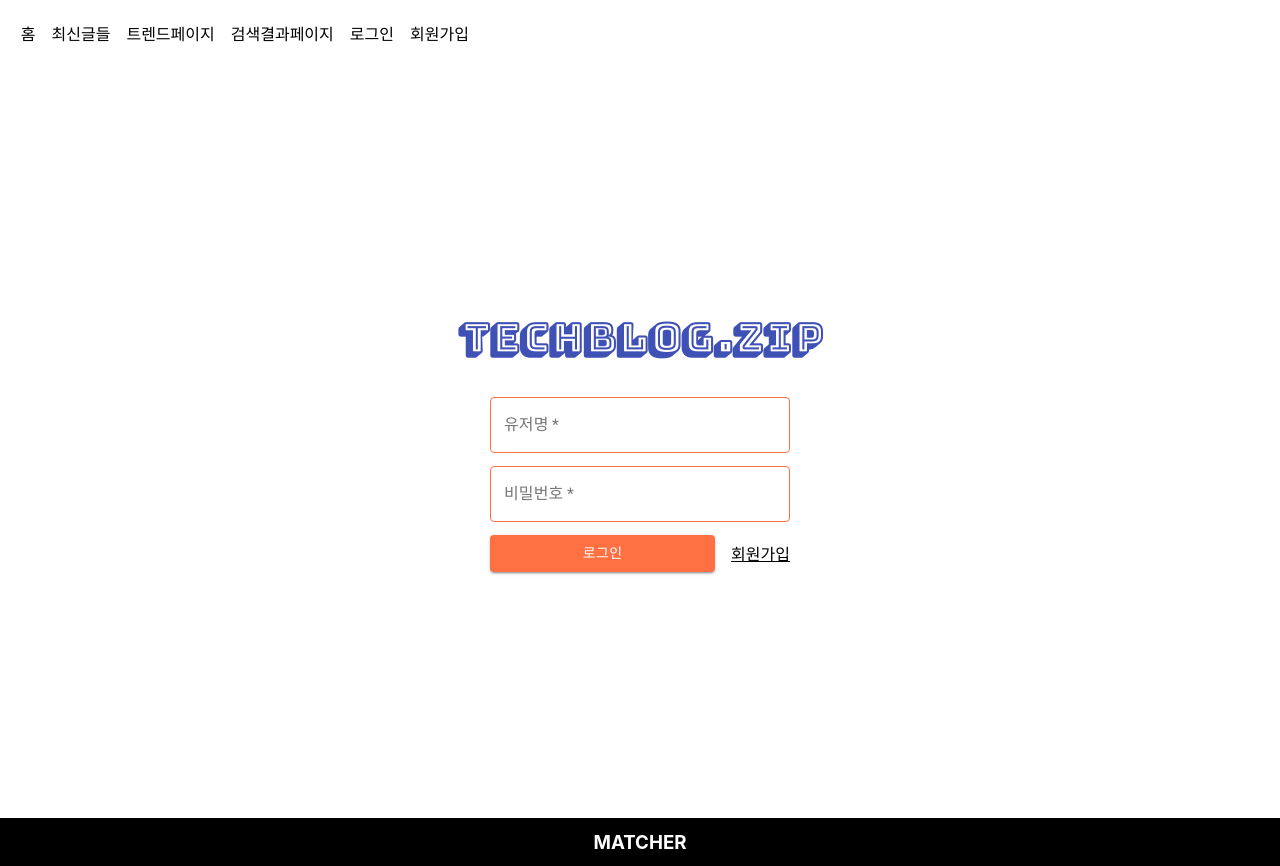
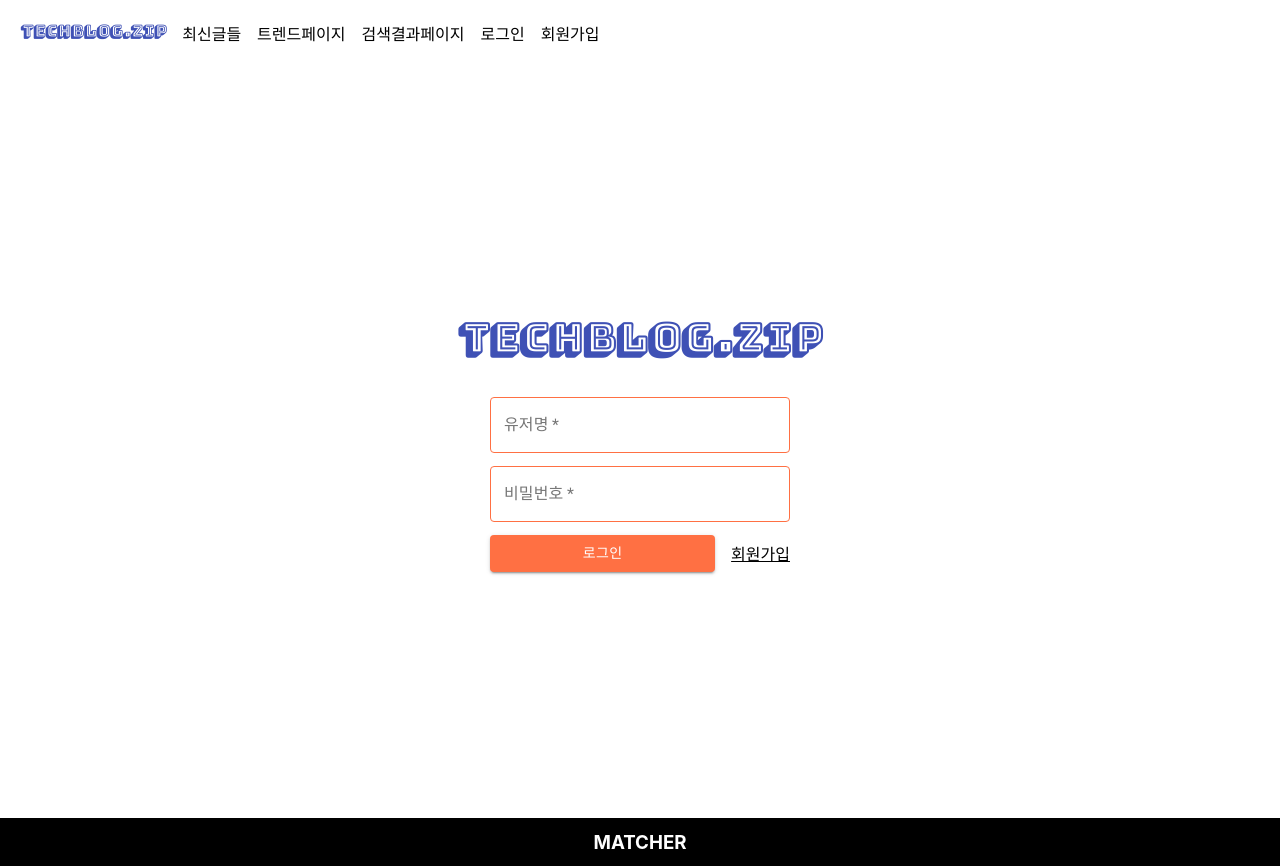
Before and after one commit to GAEBL/techblogzip, a React (Create React App) app in the folder frontend/: page /login in a window 1280 px wide. Built offline with nearby package versions, Linux system fonts and the light colour scheme.

Commit message:
refactor: Nav + Logo 스타일 수정 (S02P31C103-113)

```diff
--- a/frontend/src/components/AuthTemplate.js
+++ b/frontend/src/components/AuthTemplate.js
@@ -20,6 +20,7 @@ const AuthForm = styled.form`
   display: grid;
   grid-gap: 0.8rem;
   min-width: 300px;
+  margin-top: 2rem;
 `;
 
 const ButtonContainer = styled.div`
--- a/frontend/src/components/Header.js
+++ b/frontend/src/components/Header.js
@@ -5,6 +5,7 @@ import { useSelector, useDispatch } from 'react-redux';
 import { logout } from '../reducers/user';
 import cs from 'classnames';
 import _ from 'lodash';
+import Logo from './Logo';
 
 const HeaderWrapper = styled.header`
   width: 100%;
@@ -41,6 +42,7 @@ function Header({ history }) {
   console.log();
   const header = useRef(null);
   const [headerScroll, setheaderScroll] = useState(false);
+  const [logoReverse, setLogoReverse] = useState(false);
 
   // URL 위치 따라 바디에 네비게이션 높이만큼 패딩주기.
   useEffect(() => {
@@ -59,8 +61,10 @@ function Header({ history }) {
         document.body.scrollTop || document.documentElement.scrollTop;
       if (scrollTop === 0) {
         setheaderScroll(false);
+        setLogoReverse(false);
       } else {
         setheaderScroll(true);
+        setLogoReverse(true);
       }
     });
   }, []);
@@ -80,7 +84,9 @@ function Header({ history }) {
     <HeaderWrapper className={cs({ headerScroll })}>
       <ul ref={header}>
         <li>
-          <NavLink to="/">홈</NavLink>
+          <NavLink to="/">
+            <Logo size="1rem" reverse={logoReverse} />
+          </NavLink>
         </li>
         <li>
           <NavLink to="/posts">최신글들</NavLink>
--- a/frontend/src/components/Logo.js
+++ b/frontend/src/components/Logo.js
@@ -4,12 +4,16 @@ import styled from 'styled-components';
 const LogoWrapper = styled.h1`
   font-family: 'Bungee Shade', cursive;
   font-size: ${(props) => props.size};
-  margin-bottom: 2rem;
-  color: ${({ theme }) => theme.logoColor};
+  color: ${({ theme, reverse }) =>
+    reverse ? theme.mainColor : theme.logoColor};
 `;
 
-function Logo({ size = '2.5rem' }) {
-  return <LogoWrapper size={size}>TECHBLOG.ZIP</LogoWrapper>;
+function Logo({ size = '2.5rem', reverse = false }) {
+  return (
+    <LogoWrapper size={size} reverse={reverse}>
+      TECHBLOG.ZIP
+    </LogoWrapper>
+  );
 }
 
 export default Logo;
```
